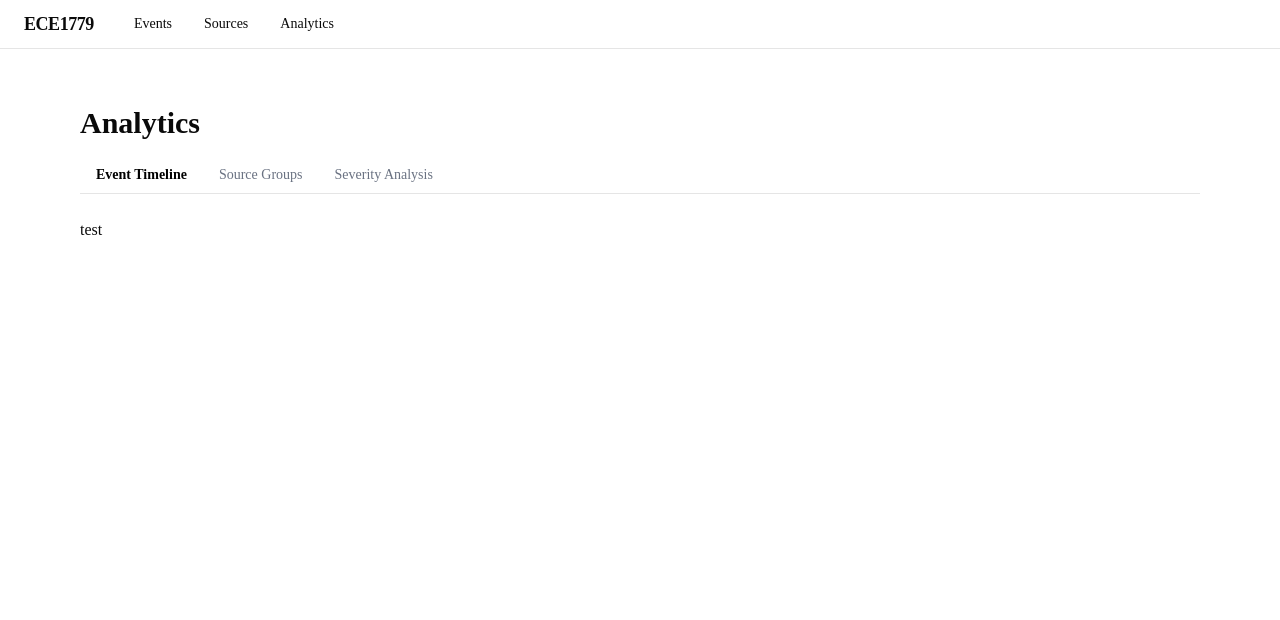
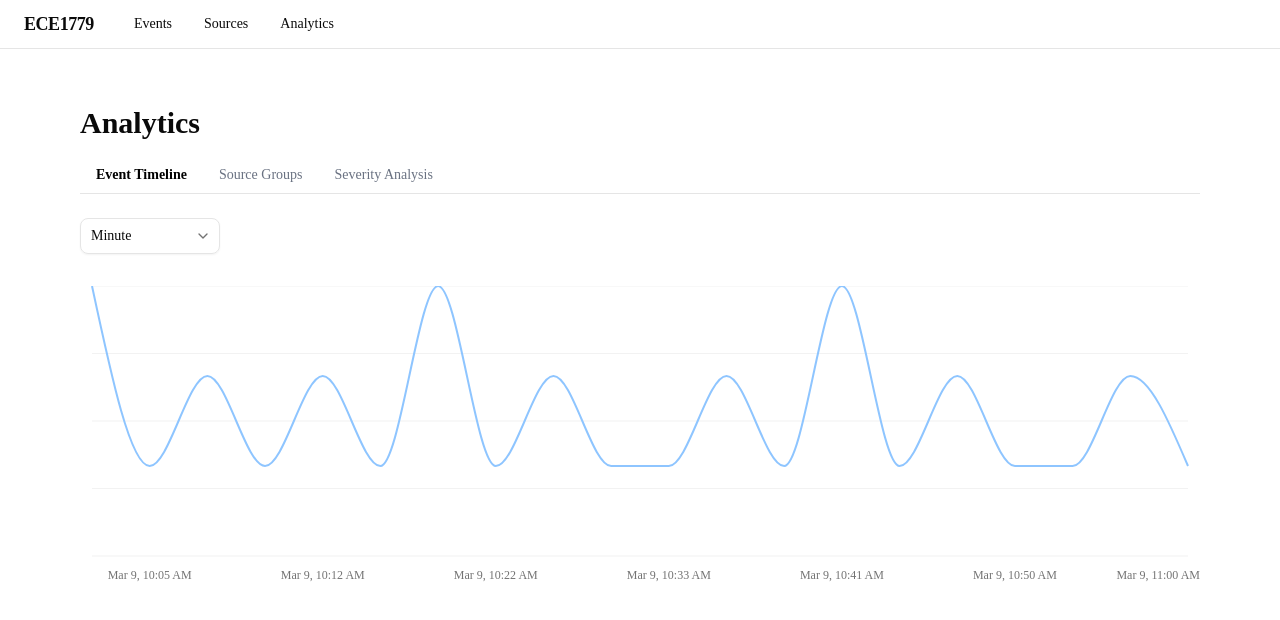
Before and after one commit to P311/ECE1779, a Next.js app in the folder frontend/: page /analytics in a window 1280 px wide. Shown: the top 620 px of the page. Built offline with nearby package versions, Linux system fonts and the light colour scheme.

Commit message:
frontend: minor changes on piechart and implement timeline chart

```diff
--- a/frontend/src/app/analytics/page.tsx
+++ b/frontend/src/app/analytics/page.tsx
@@ -13,6 +13,7 @@ import {
   navigationMenuTriggerStyle,
 } from "@/components/ui/navigation-menu";
 import { ChartPieLabel } from "../components/chartPieLabel";
+import { ChartTimeline } from "../components/chartTimeline";
 
 const TABS = [
   { key: "event_timeline", label: "Event Timeline" },
@@ -48,7 +49,7 @@ export default function AnalyticsPage() {
         </NavigationMenu>
       </div>
       <div className="mt-6">
-        {activeTab === "event_timeline" &&<p> test </p>}
+        {activeTab === "event_timeline" && <ChartTimeline data={stats_timeline} />}
         {activeTab === "source_group" &&
         <ChartPieLabel data={stats_source} nameKey="source"/>}
         {activeTab === "severity_analysis" &&
--- a/frontend/src/app/components/chartPieLabel.tsx
+++ b/frontend/src/app/components/chartPieLabel.tsx
@@ -3,13 +3,6 @@
 // The structure is same but content has changed a lot.
 import { Pie, PieChart } from "recharts"
 
-import {
-  Card,
-  CardContent,
-  CardDescription,
-  CardHeader,
-  CardTitle,
-} from "@/components/ui/card"
 import {
   ChartContainer,
   ChartTooltip,
@@ -49,7 +42,7 @@ export function ChartPieLabel({
   return (
     <ChartContainer
       config={config}
-      className="mx-auto mt-4 max-h-[400px] pb-0 [&_.recharts-pie-label-text]:fill-foreground"
+      className="mx-auto mt-4 max-h-[300px] pb-0 [&_.recharts-pie-label-text]:fill-foreground"
     >
       <PieChart>
         <ChartTooltip content={<ChartTooltipContent hideLabel />} />
--- /dev/null
+++ b/frontend/src/app/components/chartTimeline.tsx
@@ -0,0 +1,111 @@
+"use client"
+
+// reference: https://ui.shadcn.com/charts/line#charts
+// The structure is same but content has changed a lot.
+import { CartesianGrid, Line, LineChart, XAxis } from "recharts"
+import {
+  Select,
+  SelectContent,
+  SelectItem,
+  SelectTrigger,
+  SelectValue,
+} from "@/components/ui/select"
+import {
+  ChartContainer,
+  ChartTooltip,
+  ChartTooltipContent,
+  type ChartConfig,
+} from "@/components/ui/chart"
+import { useState } from "react"
+
+const GROUP_BY_OPTIONS = [
+  { value: "minute", label: "Minute" },
+  { value: "hour", label: "Hour" },
+  { value: "day", label: "Day" },
+  { value: "month", label: "Month" },
+]
+
+const chartConfig = {
+  count: {
+    label: "Events",
+    color: "var(--chart-1)",
+  },
+} satisfies ChartConfig
+
+function formatTime(value: string, groupBy: string) {
+  if (groupBy === "month") return value
+  if (groupBy === "day") {
+    const date = new Date(value)
+    return date.toLocaleDateString("en-US", { month: "short", day: "numeric" })
+  }
+  // hour or minute
+  const date = new Date(value)
+  return date.toLocaleString("en-US", {
+    month: "short",
+    day: "numeric",
+    hour: "2-digit",
+    minute: "2-digit",
+  })
+}
+
+export function ChartTimeline({
+  data,
+}: {
+  data: Record<string, { time: string; count: number }[]>
+}) {
+  const [groupBy, setGroupBy] = useState("minute")
+  const chartData = data[groupBy] ?? []
+
+  return (
+    <div>
+        <Select value={groupBy} onValueChange={setGroupBy}>
+          <SelectTrigger className="w-[140px]">
+            <SelectValue placeholder="Group by" />
+          </SelectTrigger>
+          <SelectContent>
+            {GROUP_BY_OPTIONS.map((opt) => (
+              <SelectItem key={opt.value} value={opt.value}>
+                {opt.label}
+              </SelectItem>
+            ))}
+          </SelectContent>
+        </Select>
+        <ChartContainer
+          config={chartConfig}
+          className="aspect-auto h-[300px] w-full mt-8"
+        >
+          <LineChart
+            accessibilityLayer
+            data={chartData}
+            margin={{ left: 12, right: 12 }}
+          >
+            <CartesianGrid vertical={false} />
+            <XAxis
+              dataKey="time"
+              tickLine={false}
+              axisLine={false}
+              tickMargin={8}
+              minTickGap={32}
+              tickFormatter={(value) => formatTime(value, groupBy)}
+            />
+            <ChartTooltip
+              content={
+                <ChartTooltipContent
+                  className="w-[150px]"
+                  nameKey="count"
+                  labelFormatter={(value) => formatTime(value, groupBy)}
+                />
+              }
+            />
+            <Line
+              dataKey="count"
+              type="monotone"
+              stroke="var(--color-count)"
+              strokeWidth={2}
+              dot={false}
+            />
+          </LineChart>
+        </ChartContainer>
+    </div>
+  )
+}
--- a/frontend/src/testing_data/stats_timeline.json
+++ b/frontend/src/testing_data/stats_timeline.json
@@ -1,4 +1,35 @@
-[
+{
+  "minute": [
+    { "time": "2026-03-09T10:00", "count": 3 },
+    { "time": "2026-03-09T10:05", "count": 1 },
+    { "time": "2026-03-09T10:08", "count": 2 },
+    { "time": "2026-03-09T10:10", "count": 1 },
+    { "time": "2026-03-09T10:12", "count": 2 },
+    { "time": "2026-03-09T10:15", "count": 1 },
+    { "time": "2026-03-09T10:20", "count": 3 },
+    { "time": "2026-03-09T10:22", "count": 1 },
+    { "time": "2026-03-09T10:25", "count": 2 },
+    { "time": "2026-03-09T10:30", "count": 1 },
+    { "time": "2026-03-09T10:33", "count": 1 },
+    { "time": "2026-03-09T10:35", "count": 2 },
+    { "time": "2026-03-09T10:38", "count": 1 },
+    { "time": "2026-03-09T10:41", "count": 3 },
+    { "time": "2026-03-09T10:44", "count": 1 },
+    { "time": "2026-03-09T10:47", "count": 2 },
+    { "time": "2026-03-09T10:50", "count": 1 },
+    { "time": "2026-03-09T10:53", "count": 1 },
+    { "time": "2026-03-09T10:56", "count": 2 },
+    { "time": "2026-03-09T11:00", "count": 1 }
+  ],
+  "hour": [
+    { "time": "2026-03-09T10:00", "count": 18 },
+    { "time": "2026-03-09T11:00", "count": 2 },
+    { "time": "2026-03-08T14:00", "count": 8 },
+    { "time": "2026-03-08T15:00", "count": 7 },
+    { "time": "2026-03-07T09:00", "count": 12 },
+    { "time": "2026-03-07T10:00", "count": 10 }
+  ],
+  "day": [
     { "time": "2026-03-09", "count": 20 },
     { "time": "2026-03-08", "count": 15 },
     { "time": "2026-03-07", "count": 22 },
@@ -8,4 +39,10 @@
     { "time": "2026-03-03", "count": 25 },
     { "time": "2026-03-02", "count": 9 },
     { "time": "2026-03-01", "count": 14 }
+  ],
+  "month": [
+    { "time": "2026-03", "count": 143 },
+    { "time": "2026-02", "count": 210 },
+    { "time": "2026-01", "count": 185 }
   ]
+}
```
Lines whose indentation alone changed are shown as unchanged.
